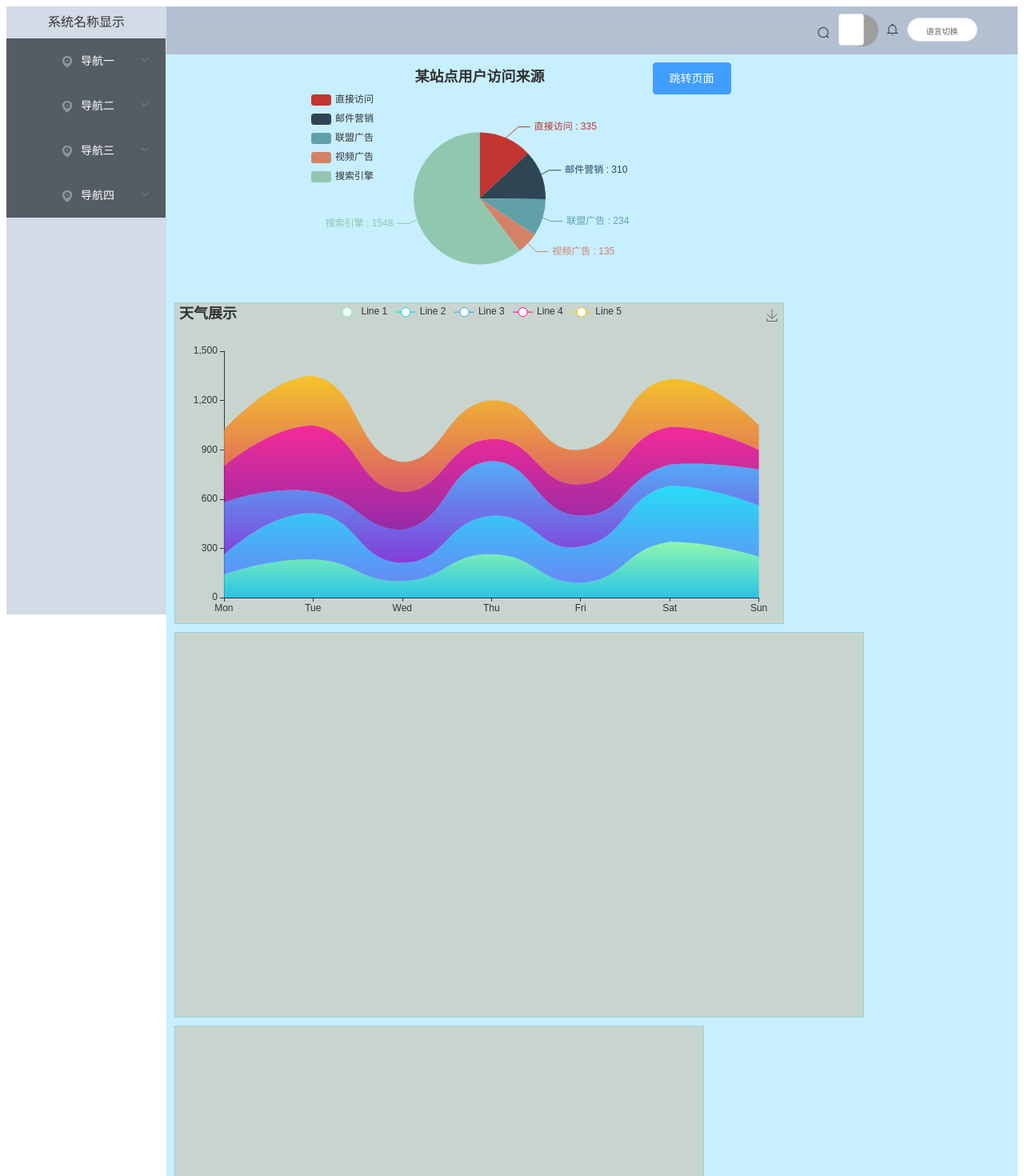
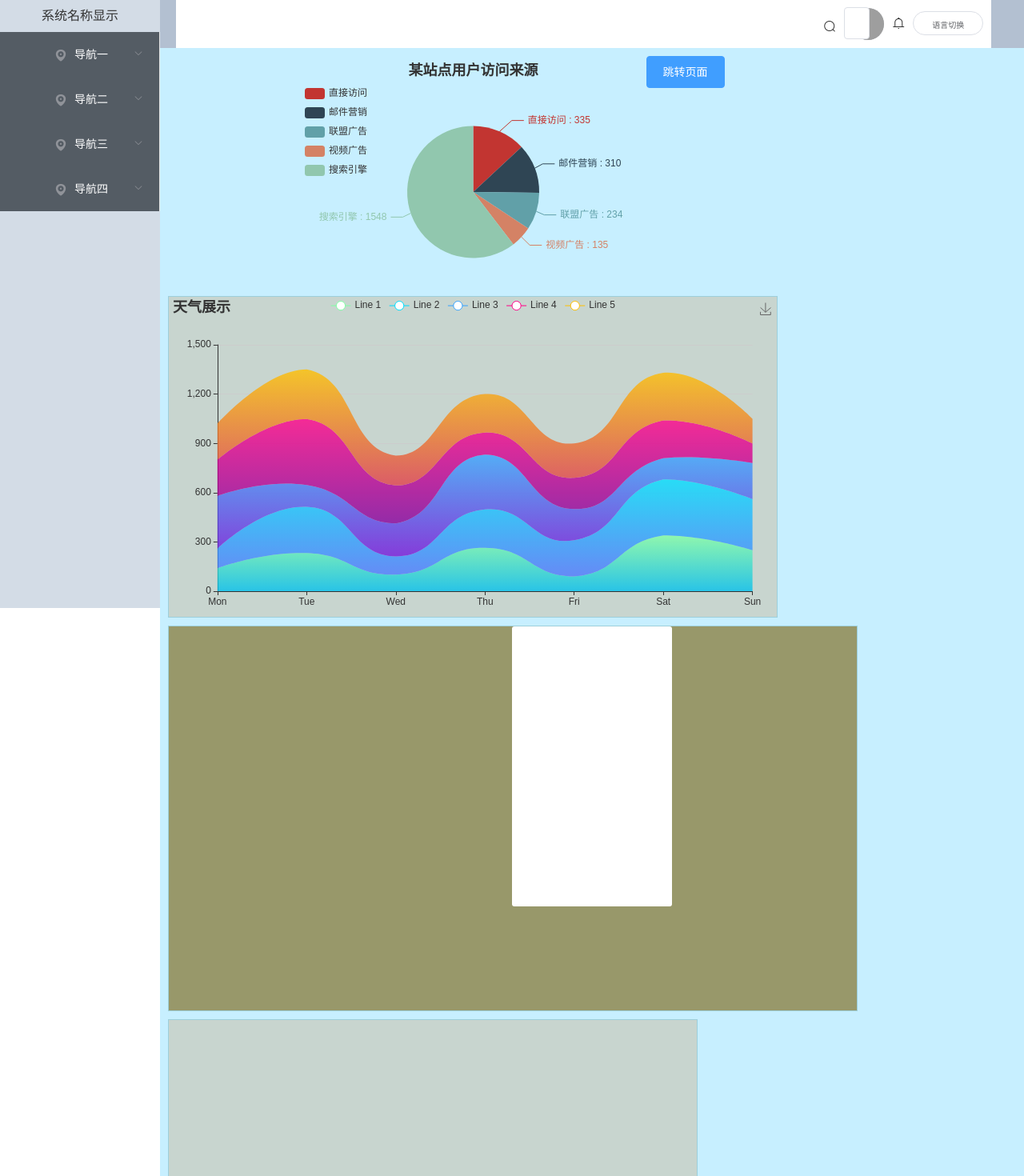
Before and after one commit to lb-github0906/admin-projrct, a Vue app: page /#/ in a window 1280 px wide. Shown: the top 1470 px of the page at 80% size. Built offline with nearby package versions, Linux system fonts and the light colour scheme; grey boxes are pictures that could not be loaded.

Commit message:
新增列表

```diff
--- a/package.json
+++ b/package.json
@@ -11,6 +11,7 @@
   },
   "dependencies": {
     "ant-design-vue": "^3.3.0-beta.3",
+    "axios": "^0.27.2",
     "echarts": "^4.9.0",
     "element-ui": "^2.15.9",
     "less-loader": "^5.0.0",
--- a/src/App.vue
+++ b/src/App.vue
@@ -11,4 +11,7 @@ export default {
 </script>
 
 <style>
+  #app {
+    height: 100%;
+  }
 </style>
--- /dev/null
+++ b/src/assets/css.css
@@ -0,0 +1,6 @@
+html, body, .contain {
+    height: 100%;
+    margin: 0;
+    background: #fff;
+    padding: 0;
+}
--- a/src/charts/eachartsbingtu.vue
+++ b/src/charts/eachartsbingtu.vue
@@ -1,5 +1,9 @@
 <template>
-  <div></div>
+  <div class="center">
+	<div class="login_box">
+
+	</div>
+  </div>
 </template>
 
 <script>
@@ -12,6 +16,19 @@ export default {
 }
 </script>
 
-<style>
-
+<style lang="less" scoped>
+.center{
+	background:#98986a;
+	height: 100%;
+	.login_box {
+		height: 350px;
+		width: 200px;
+		background: #fff;
+		border-radius: 3px;
+		position:absolute;
+		left: 50%;
+		right: 50%;
+		// transform: translate(-50%, -50%);
+	}
+}
 </style>
--- a/src/components/showMain.vue
+++ b/src/components/showMain.vue
@@ -10,7 +10,9 @@
 			<div class="border-b">
 				<net-charts></net-charts>
 			</div>
-			<div class="border-c"></div>
+			<div class="border-c">
+				<eachartsbingtu></eachartsbingtu>
+			</div>
 			<div class="border-d"></div>
 			<div class="border-e"></div>
 		</div>
@@ -20,8 +22,9 @@
 <script>
 import dataCharts from '../charts/dataCharts.vue'
 import NetCharts from '../page/netCharts.vue'
+import Eachartsbingtu from '../charts/eachartsbingtu.vue'
 export default {
-  components: { dataCharts, NetCharts },
+  components: { dataCharts, NetCharts, Eachartsbingtu },
     name:'sector',
     data() {
       return {
@@ -31,6 +34,8 @@ export default {
     },
     methods: {
 			showMsg() {
+				// 缓存
+				// window.sessionStorage.setItem('token', 'ssssdasdasdadasdasdasda')
 				this.$router.push('/showMessage')
 			}
 		},
--- a/src/main.js
+++ b/src/main.js
@@ -6,6 +6,15 @@ import router from './router'
 import ElementUI from 'element-ui';
 import echarts from 'echarts'
 import 'element-ui/lib/theme-chalk/index.css';
+import '../src/assets/css.css'
+
+import axios from 'axios'
+
+axios.defaults.baseURL = 'http://127.0.0.1:8888/api/private/v1/'
+axios.interceptors.request.use(config => {
+  console.log(config);
+  return config
+})
 
 Vue.config.productionTip = false
 Vue.prototype.$echarts = echarts
--- a/src/page/showMessage.vue
+++ b/src/page/showMessage.vue
@@ -1,22 +1,136 @@
 <template>
-  <div>
-    <div>
-			<el-button type="primary" @click="back()" round>主要按钮</el-button>
-    </div>
-  </div>
+	<el-container class="home-container">
+		<el-header>
+			<div>
+				<img src="../assets/logo.png"/>
+				<span>系统名称</span>
+			</div>
+			<el-button type="primary" @click="back" round>退出</el-button>
+		</el-header>
+		<el-container>
+			<el-aside :width="showToggle === true ? '60px' : '200px'">
+				<div class="toggle-btn" @click="btnShow">|||</div>
+				<el-menu
+				default-active="2"
+				class="el-menu-vertical-demo"
+				@open="handleOpen"
+				@close="handleClose"
+				background-color="#545c64"
+				text-color="#fff"
+				active-text-color="#123456"
+				unique-opened
+				:collapse = "showToggle"
+				:collapse-transition="false"
+				:router="true">
+				<!-- 一级菜单 -->
+				<el-submenu :index="item.id" v-for="item in systemList" :key="item.id">
+					<template slot="title"> <i class="el-icon-location"></i> <span>一级菜单</span> </template>
+						<!-- <el-submenu index="1-4"> -->
+								<el-menu-item :index="subitem.path" v-for="subitem in item.children" :key="subitem.path">
+									<template slot="title"> <i class="el-icon-menu"></i> <span>一级菜单二层</span></template>
+								</el-menu-item>
+							<!-- </el-submenu> -->
+					</el-submenu>
+				</el-menu>
+			</el-aside>
+			<el-main>
+				<router-view></router-view>
+			</el-main>
+		</el-container>
+	</el-container>
 </template>
 
 <script>
+import axios from 'axios'
+
 export default {
+	data() {
+		return {
+			showToggle: false,
+			systemList: [
+				{
+					id: '1',
+					children: [{
+						path: '1'
+					}]
+				},
+				{
+					id: '2',
+					children: [{
+						path: '2'
+					}]
+				},
+				{
+					id: '3',
+					children: [{
+						path: '3'
+					}]
+				},
+			]
+		}
+	},
+	created() {
+		this.getessage()
+	},
 	methods: {
+		 async getessage() {
+			const result = await axios.get('menus')
+			console.log('result', result);
+		},
+		btnShow() {
+			this.showToggle = !this.showToggle
+		},
 		back() {
-			console.log(1111);
+			// 清除缓存
+			// window.sessionStorage.clear()
 			this.$router.go(-1)
-		}
+		},
+		handleOpen () {
+			console.log(1111)
+		},
+		handleClose () {
+			console.log(2222)
+		},
 	}
 }
 </script>
 
 <style lang="less" scoped>
-
+.home-container {
+	height: 100%;
+}
+.el-header {
+	background: #123456;
+	display:flex;
+	justify-content: space-between;
+	padding-left: 0;
+	align-content: center;
+	color: #fff;
+	font-size: 20px;
+	> div {
+		display: flex;
+		align-content: center;
+		> span{
+			margin-left: 15px;
+		}
+	}
+}
+.el-aside {
+	background: #999991;
+	.el-menu {
+		border-right: none;
+	}
+}
+.el-main {
+	background: #B3C0D1;
+}
+.toggle-btn {
+	text-align: center;
+	font-size: 10px;
+	padding: 5px;
+	line-height:24px;
+	color: #fff;
+	letter-spacing: 0.2em;
+	cursor: pointer;
+}
 </style>
--- /dev/null
+++ b/src/page/welcome.vue
@@ -0,0 +1,15 @@
+<template>
+  <div>
+    <h3>欢迎页面</h3>
+  </div>
+</template>
+
+<script>
+export default {
+
+}
+</script>
+
+<style>
+
+</style>
--- a/src/router/index.js
+++ b/src/router/index.js
@@ -2,20 +2,39 @@ import Vue from 'vue'
 import Router from 'vue-router'
 import HelloWorld from '@/components/HelloWorld'
 import showMessage from '../page/showMessage'
+import welcome from '../page/welcome'
 
 Vue.use(Router)
 
 export default new Router({
+// const router = new Router({
   routes: [
     {
       path: '/',
       name: 'HelloWorld',
-      component: HelloWorld
+      component: HelloWorld,
     },
     {
       path: '/showMessage',
       name: 'showMessage',
-      component: showMessage
+      component: showMessage,
+      redirect: '/welcome',
+      children: [{
+          path: '/welcome', component: welcome
+        }]
     }
   ]
 })
+// 路由导航守卫
+// router.beforeEach((to, from, next) => {
+//   // to 将要跳转的地方
+//   // from 哪个路径跳转过来的
+//   // next 放行函数 next()直接放行   next('/login')强制跳转
+//   if (to.path === '/HelloWorld') {
+//     return next()
+//   }
+//   const token = window.sessionStorage.getItem('token')
+//   if (!token) return next('/HelloWorld')
+// })
+
+// export default router
```
Also changed, not shown: 1 other file (tests, documents, lock files or other folders).
